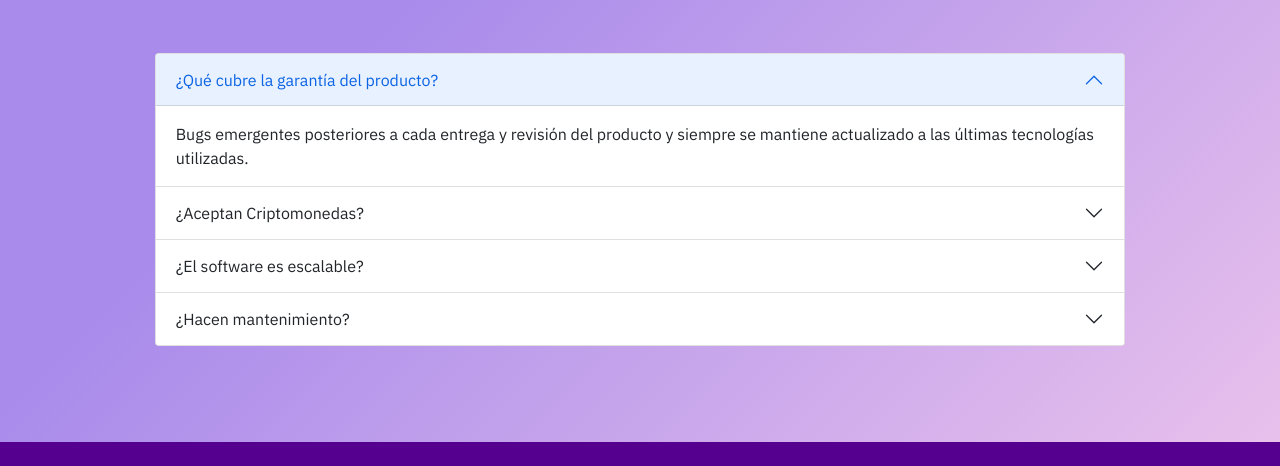
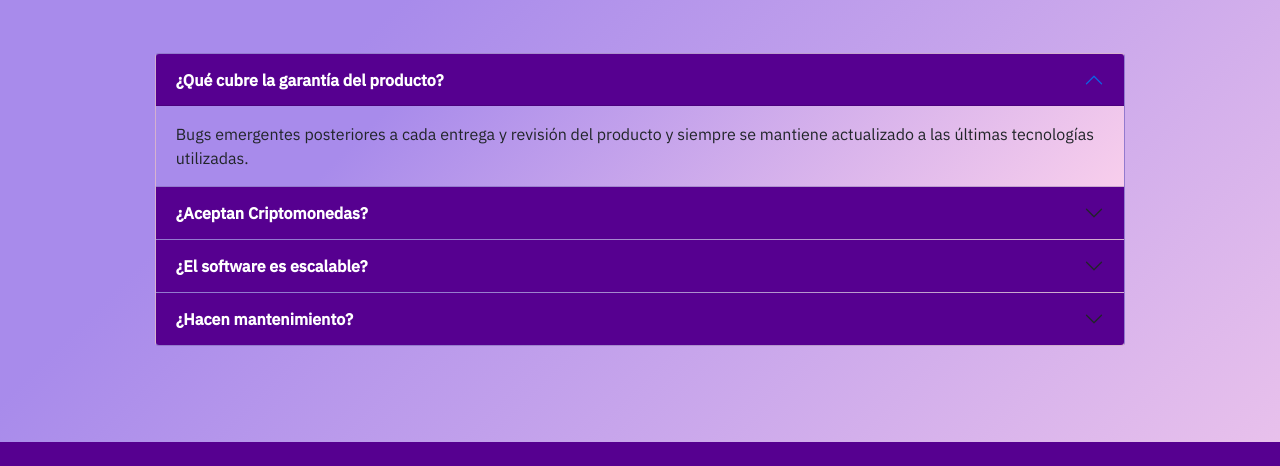
Before and after one commit to Telayna-I/Proyecto-Final-CoderHouse, a website: page faqs.html in a window 1280 px wide. Shown: the part 175-641 px from the top of the page. Drawn offline with nearby package versions, Linux system fonts and the light colour scheme.

Commit message:
Colores de Faqs

```diff
--- a/scss/_faqs.scss
+++ b/scss/_faqs.scss
@@ -11,6 +11,20 @@
         justify-content: center;
         align-items: center;
         align-self: center;
+
+        .container-accordion{
+            .accordion{
+                .accordion-item{
+                    background-color: #f8ceec;
+                    background-image: linear-gradient(315deg, #f8ceec 0%, #a88beb 74%);
+                    button{
+                        color: white;
+                        font-weight: bold;
+                        background-color:$bgprimario;
+                    }
+                }
+            }
+        }
     }
 
     .h1-faqs{
```
Also changed, not shown: css/estilo.css.
